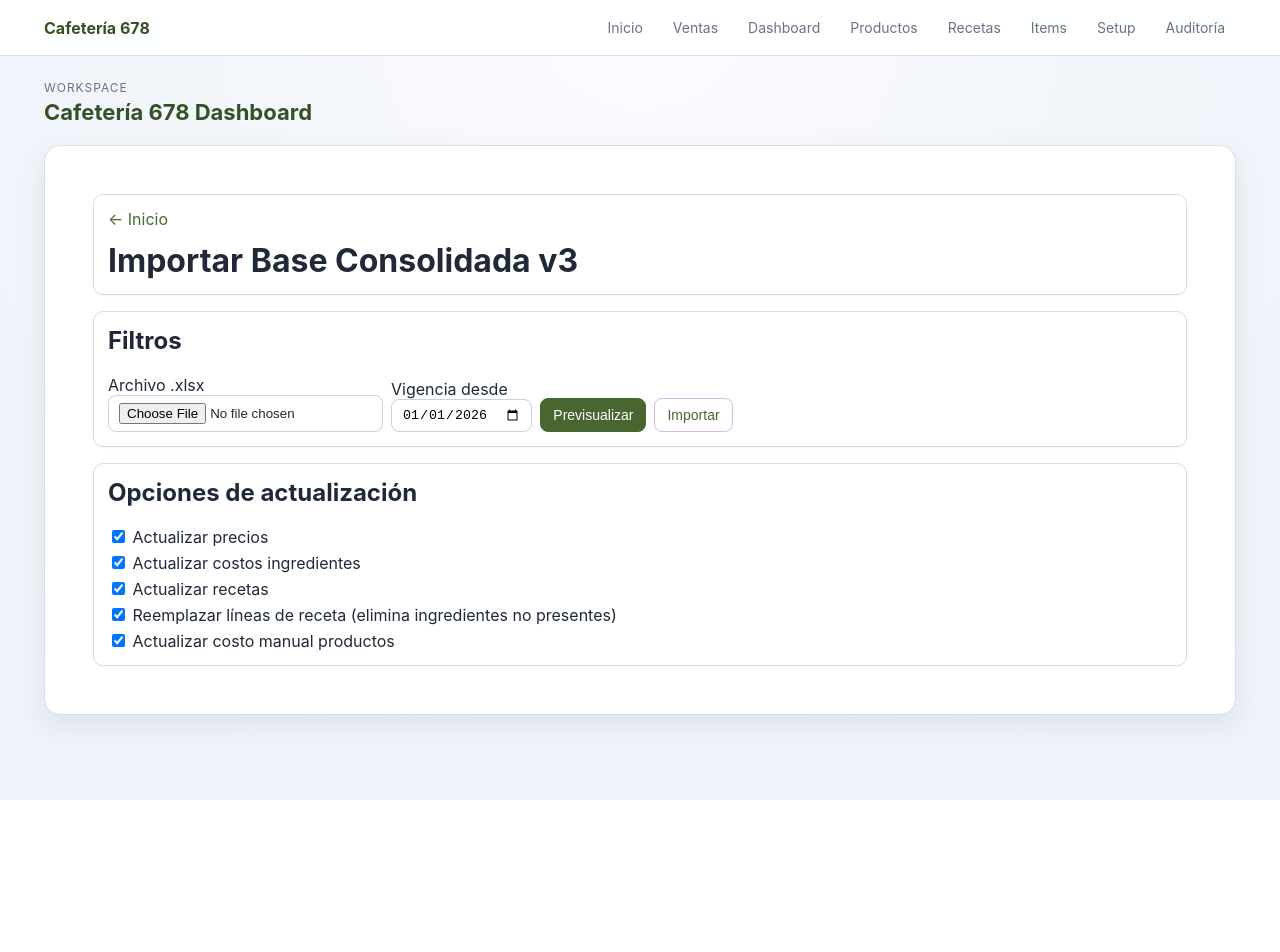
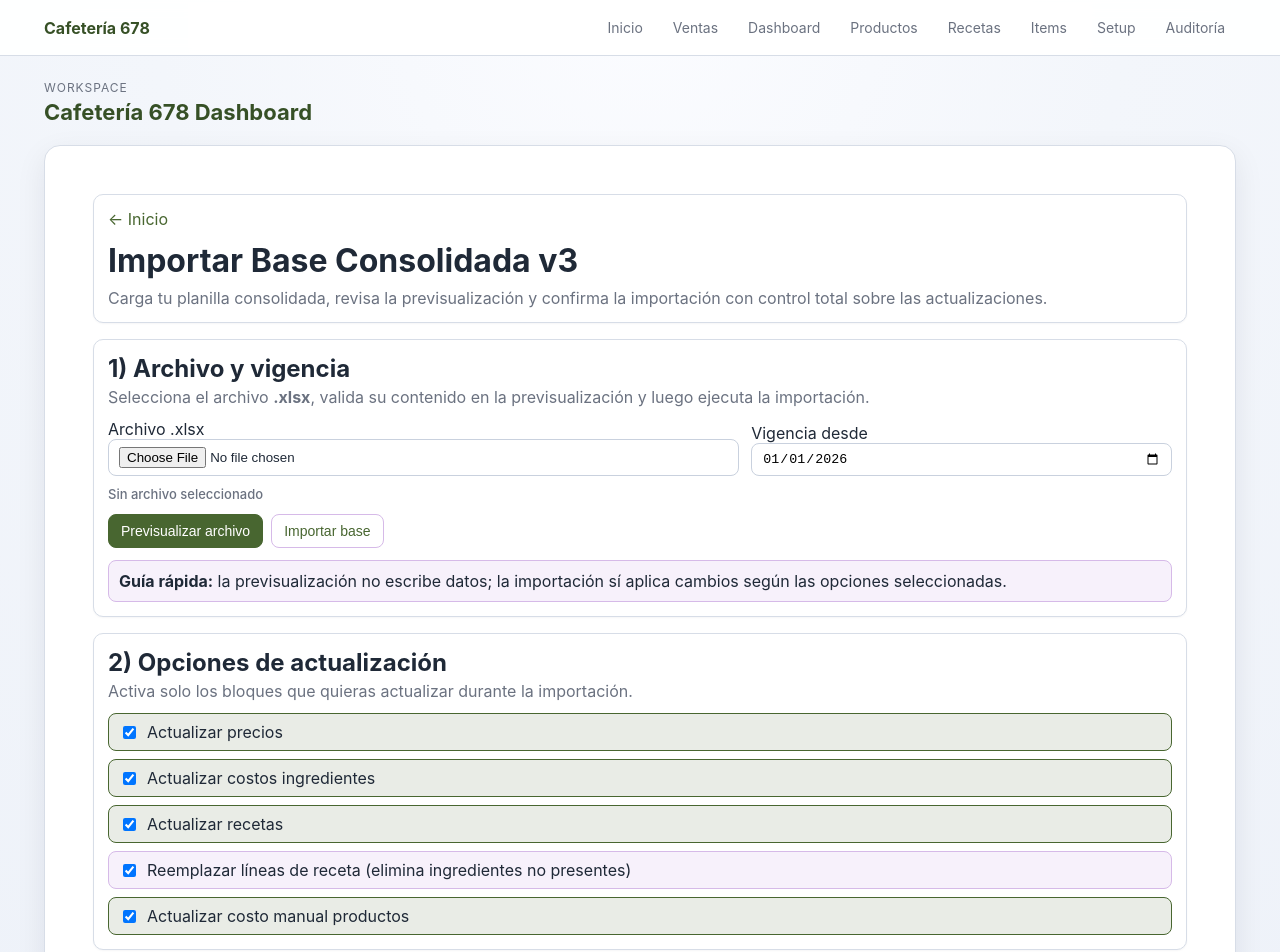
Before and after one commit to NicoChapiro/cafeteria-678-dashboard, a Next.js app: page /import/base in a window 1280 px wide. Shown: the top 952 px of the page. Before the commit the page ends 800 px from the top, so only its background shows below. Built offline with nearby package versions, Linux system fonts and the light colour scheme.

Commit message:
Polish base import page UX flow

```diff
--- a/app/import/base/page.tsx
+++ b/app/import/base/page.tsx
@@ -549,17 +549,28 @@ export default function ImportBasePage() {
     setMessage({ type: 'success', text: 'Importación base v3 completada. salesDaily se preservó.' });
   }
 
+  const fileStateLabel = file ? `Archivo seleccionado: ${file.name}` : 'Sin archivo seleccionado';
+  const fileStateTone = file ? '#0f5132' : '#6b7280';
+
   return (
     <PageShell>
-      <PageHeader title="Importar Base Consolidada v3" backNav={<BackNav />} />
+      <PageHeader
+        title="Importar Base Consolidada v3"
+        description="Carga tu planilla consolidada, revisa la previsualización y confirma la importación con control total sobre las actualizaciones."
+        backNav={<BackNav />}
+      />
 
       <section className="card" style={{ marginBottom: 0 }}>
-        <h2 style={{ marginTop: 0 }}>Filtros</h2>
-        <div style={{ display: 'flex', gap: 8, alignItems: 'end', flexWrap: 'wrap' }}>
+        <h2 style={{ marginTop: 0, marginBottom: 4 }}>1) Archivo y vigencia</h2>
+        <p className="muted" style={{ marginBottom: 12 }}>
+          Selecciona el archivo <strong>.xlsx</strong>, valida su contenido en la previsualización y luego ejecuta la importación.
+        </p>
+
+        <div style={{ display: 'grid', gap: 12, gridTemplateColumns: 'minmax(240px, 1.5fr) minmax(180px, 1fr)', alignItems: 'end' }}>
           <label>
             Archivo .xlsx
-            <br />
-            <input className="input"
+            <input
+              className="input"
               type="file"
               accept=".xlsx"
               onChange={(event) => {
@@ -573,48 +584,102 @@ export default function ImportBasePage() {
 
           <label>
             Vigencia desde
-            <br />
             <input className="input" type="date" value={validFrom} onChange={(event) => setValidFrom(event.target.value)} />
           </label>
+        </div>
 
-          <button className="btn" type="button" onClick={handlePreview}>Previsualizar</button>
-          <button className="btnSecondary" type="button" onClick={handleImport} disabled={!preview}>Importar</button>
+        <p
+          style={{
+            margin: '10px 0 0',
+            fontSize: 13,
+            color: fileStateTone,
+            fontWeight: file ? 600 : 500,
+          }}
+        >
+          {fileStateLabel}
+        </p>
+
+        <div style={{ display: 'flex', gap: 8, flexWrap: 'wrap', marginTop: 12 }}>
+          <button className="btn" type="button" onClick={handlePreview}>Previsualizar archivo</button>
+          <button className="btnSecondary" type="button" onClick={handleImport} disabled={!preview}>Importar base</button>
+        </div>
+
+        <div className="calloutInfo" style={{ marginTop: 12 }}>
+          <strong>Guía rápida:</strong> la previsualización no escribe datos; la importación sí aplica cambios según las opciones seleccionadas.
         </div>
       </section>
 
       <section className="card" style={{ marginBottom: 0 }}>
-        <h2 style={{ marginTop: 0 }}>Opciones de actualización</h2>
-        <label style={{ display: 'block', marginBottom: 6 }}>
-          <input type="checkbox" checked={updatePrices} onChange={(event) => setUpdatePrices(event.target.checked)} /> Actualizar precios
-        </label>
-        <label style={{ display: 'block', marginBottom: 6 }}>
-          <input type="checkbox" checked={updateIngredientCosts} onChange={(event) => setUpdateIngredientCosts(event.target.checked)} /> Actualizar costos ingredientes
-        </label>
-        <label style={{ display: 'block', marginBottom: 6 }}>
-          <input type="checkbox" checked={updateRecipes} onChange={(event) => setUpdateRecipes(event.target.checked)} /> Actualizar recetas
-        </label>
-        <label style={{ display: 'block', marginBottom: 6 }}>
-          <input type="checkbox" checked={replaceRecipeLines} onChange={(event) => setReplaceRecipeLines(event.target.checked)} /> Reemplazar líneas de receta (elimina ingredientes no presentes)
-        </label>
-        <label style={{ display: 'block' }}>
-          <input type="checkbox" checked={updateProductManualCosts} onChange={(event) => setUpdateProductManualCosts(event.target.checked)} /> Actualizar costo manual productos
-        </label>
+        <h2 style={{ marginTop: 0, marginBottom: 4 }}>2) Opciones de actualización</h2>
+        <p className="muted" style={{ marginBottom: 12 }}>
+          Activa solo los bloques que quieras actualizar durante la importación.
+        </p>
+
+        <div style={{ display: 'grid', gap: 8 }}>
+          <label className="calloutSuccess" style={{ display: 'flex', gap: 8, alignItems: 'center', padding: '8px 10px' }}>
+            <input type="checkbox" checked={updatePrices} onChange={(event) => setUpdatePrices(event.target.checked)} />
+            <span>Actualizar precios</span>
+          </label>
+          <label className="calloutSuccess" style={{ display: 'flex', gap: 8, alignItems: 'center', padding: '8px 10px' }}>
+            <input type="checkbox" checked={updateIngredientCosts} onChange={(event) => setUpdateIngredientCosts(event.target.checked)} />
+            <span>Actualizar costos ingredientes</span>
+          </label>
+          <label className="calloutSuccess" style={{ display: 'flex', gap: 8, alignItems: 'center', padding: '8px 10px' }}>
+            <input type="checkbox" checked={updateRecipes} onChange={(event) => setUpdateRecipes(event.target.checked)} />
+            <span>Actualizar recetas</span>
+          </label>
+          <label className="calloutInfo" style={{ display: 'flex', gap: 8, alignItems: 'center', padding: '8px 10px' }}>
+            <input type="checkbox" checked={replaceRecipeLines} onChange={(event) => setReplaceRecipeLines(event.target.checked)} />
+            <span>Reemplazar líneas de receta (elimina ingredientes no presentes)</span>
+          </label>
+          <label className="calloutSuccess" style={{ display: 'flex', gap: 8, alignItems: 'center', padding: '8px 10px' }}>
+            <input type="checkbox" checked={updateProductManualCosts} onChange={(event) => setUpdateProductManualCosts(event.target.checked)} />
+            <span>Actualizar costo manual productos</span>
+          </label>
+        </div>
       </section>
 
-      {message ? <p style={{ color: message.type === 'error' ? '#b00020' : '#0f5132' }}>{message.text}</p> : null}
+      {message ? (
+        <section className={message.type === 'error' ? 'alert' : 'calloutSuccess'} style={{ marginBottom: 0 }}>
+          <strong>{message.type === 'error' ? 'No se pudo completar la acción.' : 'Acción completada.'}</strong>
+          <p style={{ margin: '6px 0 0' }}>{message.text}</p>
+        </section>
+      ) : null}
 
       {preview ? (
         <section className="card" style={{ marginBottom: 0 }}>
-          <h2 style={{ marginTop: 0 }}>Resumen</h2>
-          <ul>
-            <li>Ingredientes leídos/válidos: {preview.rowsRead.items} / {preview.rowsValid.items}</li>
-            <li>Productos leídos/válidos: {preview.rowsRead.products} / {preview.rowsValid.products}</li>
-            <li>Recetas leídas/válidas: {preview.rowsRead.recipes} / {preview.rowsValid.recipes}</li>
-            <li>Errores: {preview.errors.length}</li>
-          </ul>
+          <h2 style={{ marginTop: 0, marginBottom: 4 }}>3) Revisión de previsualización</h2>
+          <p className="muted" style={{ marginBottom: 12 }}>
+            Verifica el volumen leído, los registros válidos y errores detectados antes de importar.
+          </p>
+
+          <div className="grid" style={{ marginBottom: 12 }}>
+            <article className="card" style={{ marginBottom: 0, padding: 10 }}>
+              <h3 style={{ margin: 0, fontSize: 14 }}>Ingredientes</h3>
+              <p style={{ margin: '4px 0 0', fontWeight: 700 }}>{preview.rowsValid.items} válidos</p>
+              <p className="muted" style={{ marginTop: 2, fontSize: 12 }}>{preview.rowsRead.items} leídos</p>
+            </article>
+            <article className="card" style={{ marginBottom: 0, padding: 10 }}>
+              <h3 style={{ margin: 0, fontSize: 14 }}>Productos</h3>
+              <p style={{ margin: '4px 0 0', fontWeight: 700 }}>{preview.rowsValid.products} válidos</p>
+              <p className="muted" style={{ marginTop: 2, fontSize: 12 }}>{preview.rowsRead.products} leídos</p>
+            </article>
+            <article className="card" style={{ marginBottom: 0, padding: 10 }}>
+              <h3 style={{ margin: 0, fontSize: 14 }}>Recetas</h3>
+              <p style={{ margin: '4px 0 0', fontWeight: 700 }}>{preview.rowsValid.recipes} válidos</p>
+              <p className="muted" style={{ marginTop: 2, fontSize: 12 }}>{preview.rowsRead.recipes} leídos</p>
+            </article>
+            <article className="card" style={{ marginBottom: 0, padding: 10 }}>
+              <h3 style={{ margin: 0, fontSize: 14 }}>Errores</h3>
+              <p style={{ margin: '4px 0 0', fontWeight: 700, color: preview.errors.length > 0 ? '#b00020' : '#0f5132' }}>
+                {preview.errors.length}
+              </p>
+              <p className="muted" style={{ marginTop: 2, fontSize: 12 }}>Detectados en la previsualización</p>
+            </article>
+          </div>
 
           {preview.errors.length > 0 ? (
-            <details>
+            <details className="calloutWarning">
               <summary>Ver errores (máximo 20)</summary>
               <ul>
                 {preview.errors.slice(0, 20).map((error) => (
@@ -628,15 +693,43 @@ export default function ImportBasePage() {
 
       {summary ? (
         <section className="card" style={{ marginBottom: 0 }}>
-          <h2 style={{ marginTop: 0 }}>Detalle</h2>
-          <ul>
-            <li>Items creados/actualizados: {summary.created.items} / {summary.updated.items}</li>
-            <li>Productos creados/actualizados: {summary.created.products} / {summary.updated.products}</li>
-            <li>Recetas creadas/actualizadas: {summary.created.recipes} / {summary.updated.recipes}</li>
-            <li>Líneas receta creadas/actualizadas: {summary.created.recipeLines} / {summary.updated.recipeLines}</li>
-            <li>Versiones omitidas por misma vigencia: {summary.skippedVersions}</li>
-            <li>Errores totales: {summary.errors}</li>
-          </ul>
+          <h2 style={{ marginTop: 0, marginBottom: 4 }}>4) Resultado de importación</h2>
+          <p className="muted" style={{ marginBottom: 12 }}>
+            Resumen operativo de registros creados, actualizados y observaciones del proceso.
+          </p>
+
+          <div className="grid">
+            <article className="card" style={{ marginBottom: 0, padding: 10 }}>
+              <h3 style={{ margin: 0, fontSize: 14 }}>Items</h3>
+              <p style={{ margin: '6px 0 0' }}>Creados: <strong>{summary.created.items}</strong></p>
+              <p style={{ margin: '2px 0 0' }}>Actualizados: <strong>{summary.updated.items}</strong></p>
+            </article>
+            <article className="card" style={{ marginBottom: 0, padding: 10 }}>
+              <h3 style={{ margin: 0, fontSize: 14 }}>Productos</h3>
+              <p style={{ margin: '6px 0 0' }}>Creados: <strong>{summary.created.products}</strong></p>
+              <p style={{ margin: '2px 0 0' }}>Actualizados: <strong>{summary.updated.products}</strong></p>
+            </article>
+            <article className="card" style={{ marginBottom: 0, padding: 10 }}>
+              <h3 style={{ margin: 0, fontSize: 14 }}>Recetas</h3>
+              <p style={{ margin: '6px 0 0' }}>Creadas: <strong>{summary.created.recipes}</strong></p>
+              <p style={{ margin: '2px 0 0' }}>Actualizadas: <strong>{summary.updated.recipes}</strong></p>
+            </article>
+            <article className="card" style={{ marginBottom: 0, padding: 10 }}>
+              <h3 style={{ margin: 0, fontSize: 14 }}>Líneas de receta</h3>
+              <p style={{ margin: '6px 0 0' }}>Creadas: <strong>{summary.created.recipeLines}</strong></p>
+              <p style={{ margin: '2px 0 0' }}>Actualizadas: <strong>{summary.updated.recipeLines}</strong></p>
+            </article>
+            <article className="card" style={{ marginBottom: 0, padding: 10 }}>
+              <h3 style={{ margin: 0, fontSize: 14 }}>Versiones omitidas</h3>
+              <p style={{ margin: '6px 0 0', fontWeight: 700 }}>{summary.skippedVersions}</p>
+              <p className="muted" style={{ marginTop: 2, fontSize: 12 }}>Coinciden con la misma fecha de vigencia</p>
+            </article>
+            <article className="card" style={{ marginBottom: 0, padding: 10 }}>
+              <h3 style={{ margin: 0, fontSize: 14 }}>Errores totales</h3>
+              <p style={{ margin: '6px 0 0', fontWeight: 700, color: summary.errors > 0 ? '#b00020' : '#0f5132' }}>{summary.errors}</p>
+              <p className="muted" style={{ marginTop: 2, fontSize: 12 }}>Incluye errores de previsualización y resolución</p>
+            </article>
+          </div>
         </section>
       ) : null}
     </PageShell>
```
